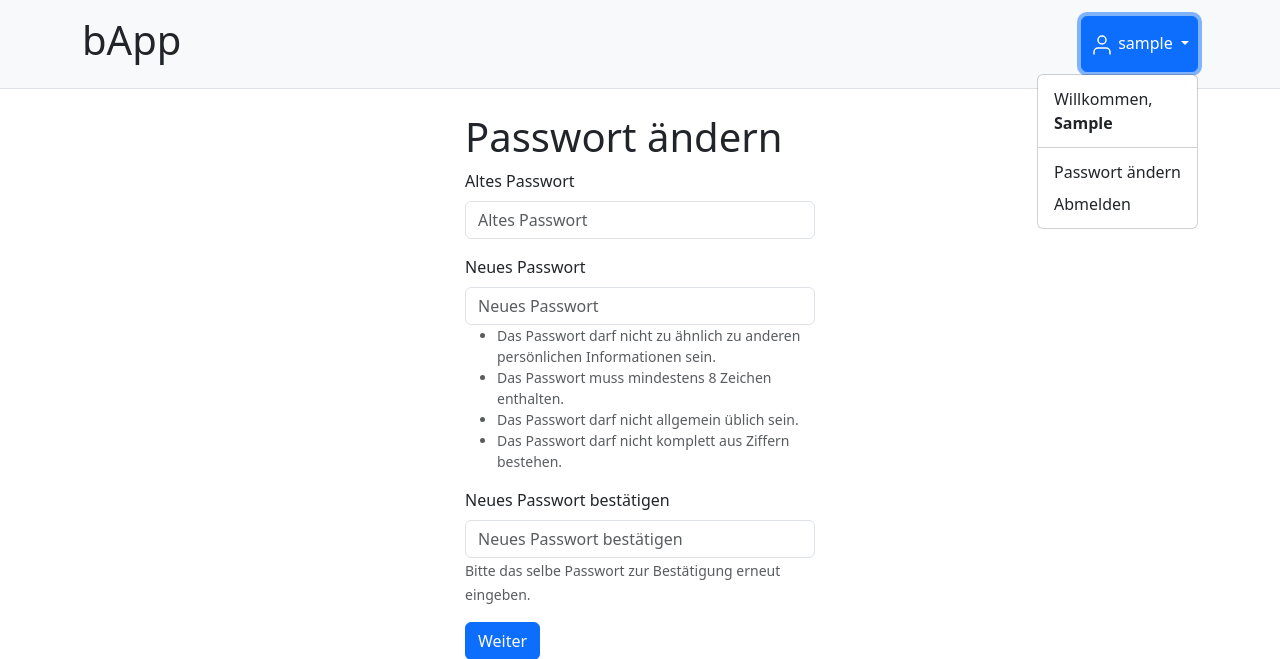
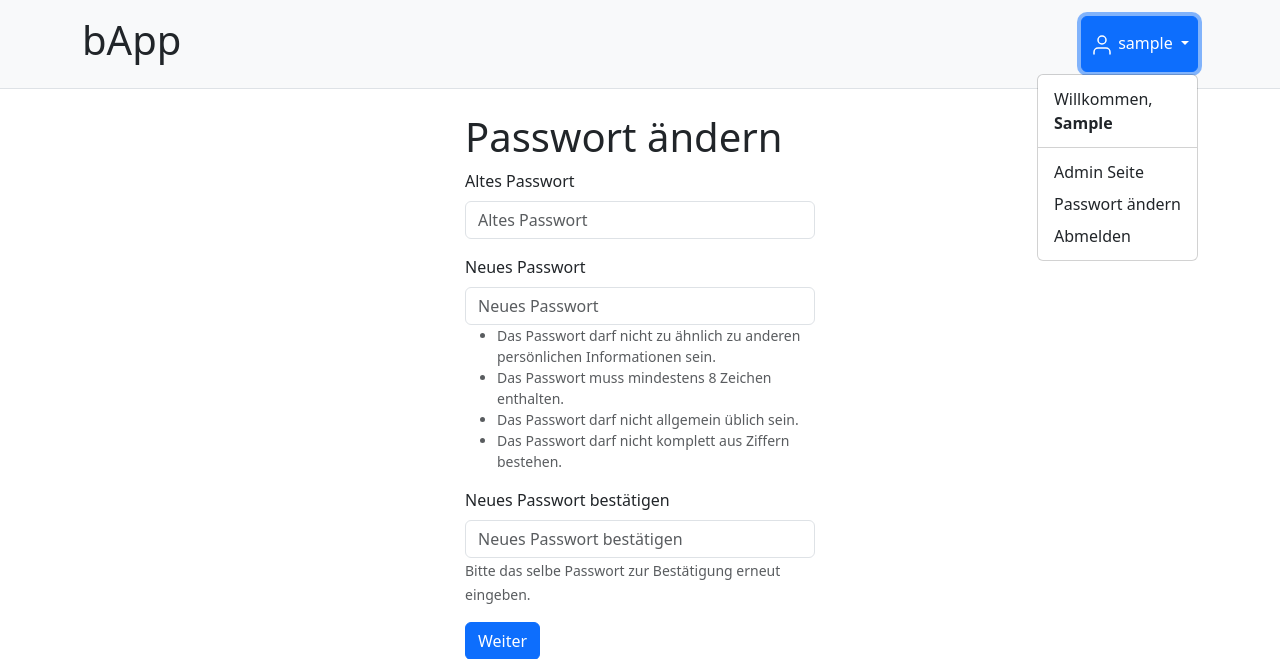
Before and after one commit to Actionb/berichtsheft, a Django app: page /bapp/password_change/ in a window 1280 px wide, after a click that opens the changed part. Shown: the top 659 px of the page. Run offline with Django 5.2, Linux system fonts and the light colour scheme; the visitor is signed in with stand-in values (Sample User, id 1); some libraries are stand-ins or nearby versions.

Commit message:
Add link to admin page in user dropdown

```diff
--- a/web/templates/base.html
+++ b/web/templates/base.html
@@ -27,7 +27,7 @@
                     {% if user.is_authenticated %}
                         <li><span class="dropdown-item-text">Willkommen, <strong>{% firstof user.get_short_name user.get_username %}</strong></span></li>
                         <li><hr class="dropdown-divider"></li>
-                        {% if user.is_staff and admin_url %}<li><a class="dropdown-item" href="{{ admin_url }}">Admin Seite</a></li>{% endif %}
+                        {% if user.is_staff %}<li><a class="dropdown-item" href="{% url 'admin:index' %}">Admin Seite</a></li>{% endif %}
                         {% if user.has_usable_password %}<li><a class="dropdown-item" href="{% url 'password_change' %}">Passwort ändern</a></li>{% endif %}
                         <li><form id="logout-form" method="post" action="{% url 'logout' %}">
                             {% csrf_token %}
```
